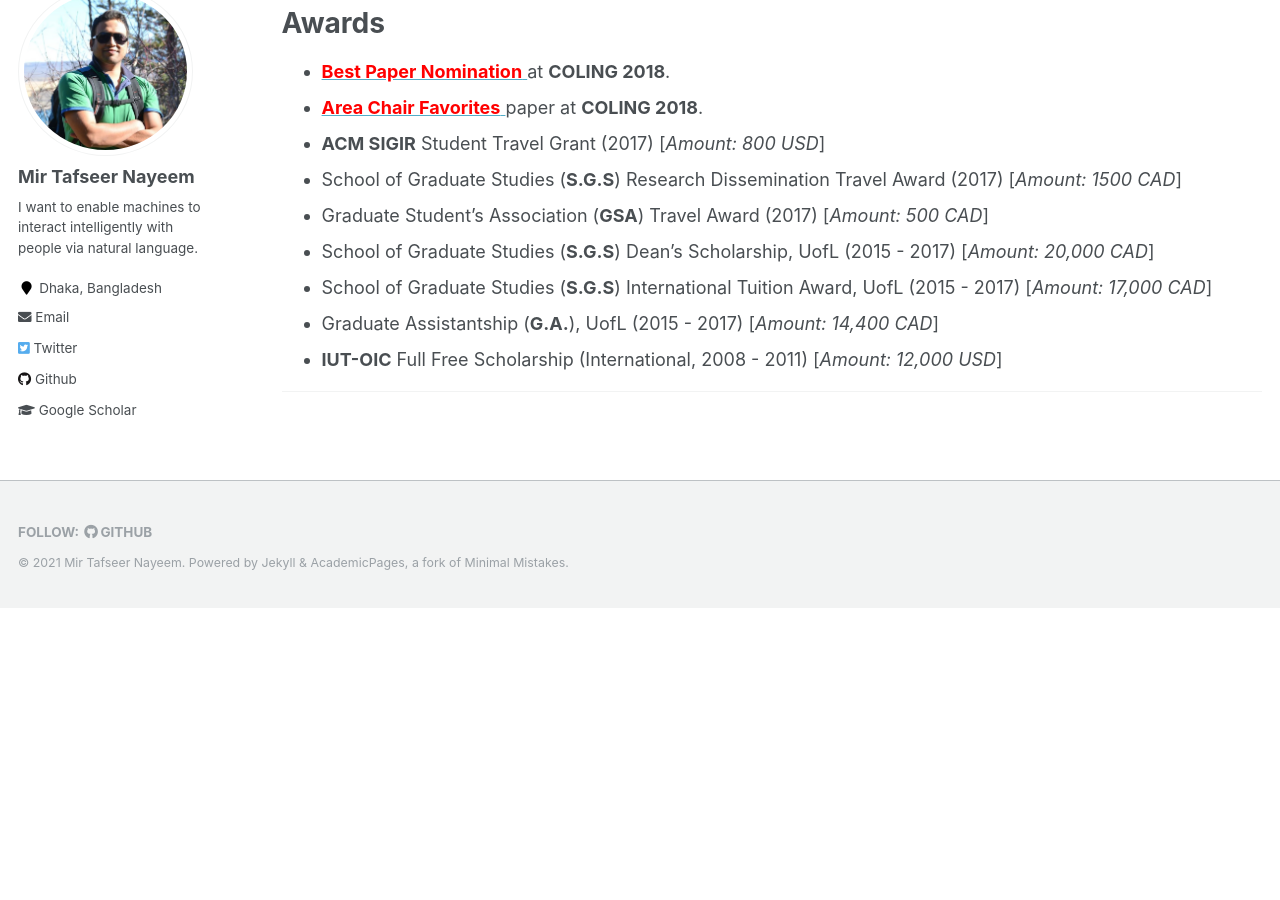
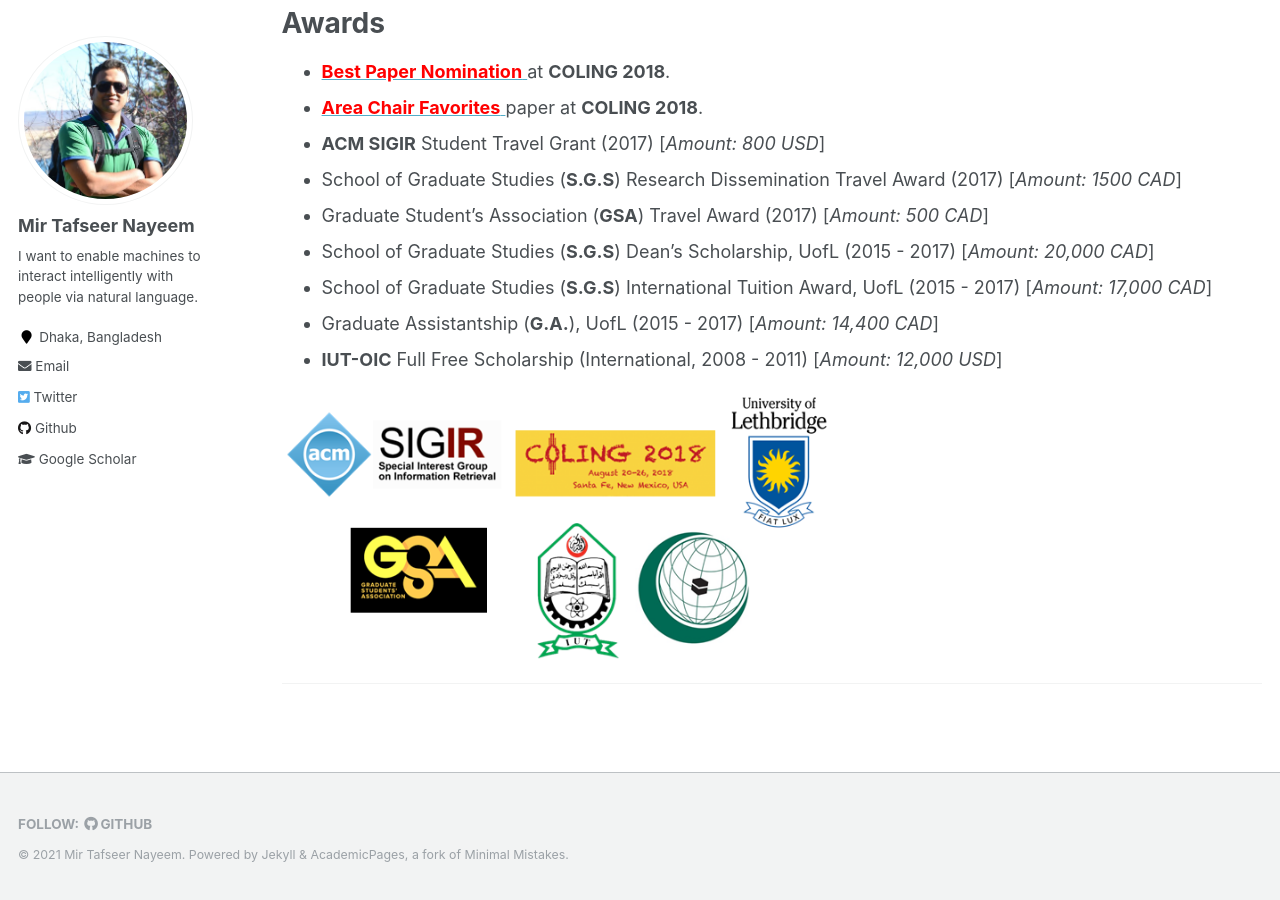
Before and after one commit to sujan-sarker/sujan-sarker.github.io, a Jekyll site: the page built from _pages/education-awards.md, in a window 1280 px wide and 900 px high, scrolled down 958 px. Built offline with Jekyll 4.4.1, drawn with Linux system fonts in a browser that asks for light colours; before the commit the page ends 1566 px from its top, so only the background shows below that.

Commit message:
Last Commit!

```diff
--- a/_pages/education-awards.md
+++ b/_pages/education-awards.md
@@ -49,4 +49,7 @@ ___________________________________________
 * Graduate Assistantship (**G.A.**), UofL (2015 - 2017) [*Amount: 14,400 CAD*]
 * **IUT-OIC** Full Free Scholarship (International, 2008 - 2011) [*Amount: 12,000 USD*]
 
+<a href="https://tafseer-nayeem.github.io/education-awards/"> <img src="https://tafseer-nayeem.github.io/images/awards.png" alt="Awards"
+	title="Awards" width="550" height="50"> </a>
+
 ___________________________________________
```
Also changed, not shown: images/awards.png (added), images/logos/aaai2021.png (deleted).
